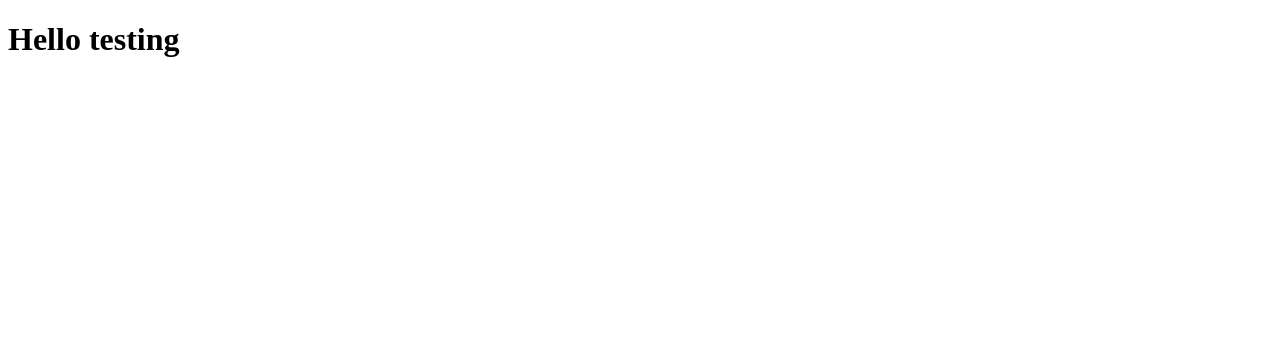
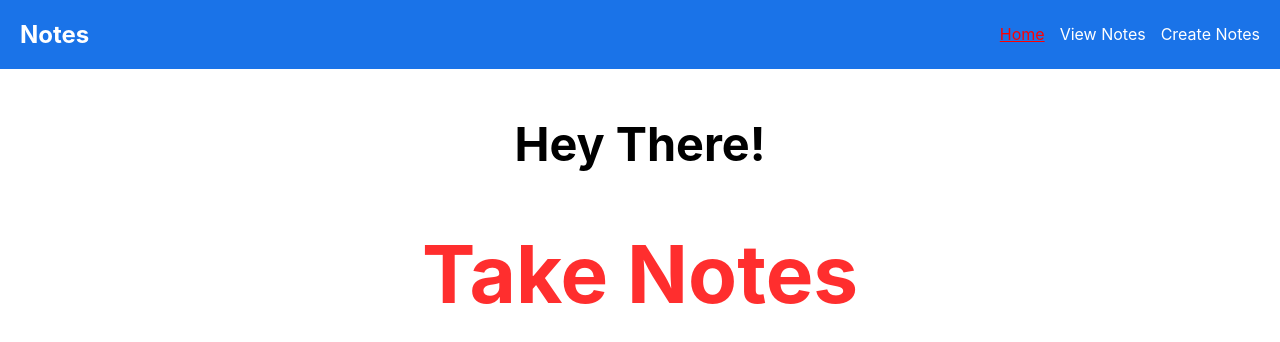
Before and after one commit to jamesvaikom/mongowebdemo, a plain HTML site: page front-end /index.html in a window 1280 px wide. Drawn offline with Linux system fonts and the light colour scheme.

Commit message:
Update index.html

```diff
--- a/front-end /index.html
+++ b/front-end /index.html
@@ -4,9 +4,27 @@
     <meta charset="UTF-8">
     <meta name="viewport" content="width=device-width, initial-scale=1.0">
     <title>Note Taking Application Demo</title>
-
+    <link href="./main.css" rel="stylesheet"/>
 </head>
 <body>
-    <h1>Hello testing</h1>
+    <nav class="notes-navigation-bar">
+        <h2 class="notes-navigation-heading">Notes</h2>
+        <ul class="notes-navigation-link-list">
+            <li class="notes-navigation-link-item">
+                <a class="notes-navigation-link notes-navigation-link-active" href="./index.html">Home</a>
+            </li>
+            <li class="notes-navigation-link-item">
+                <a class="notes-navigation-link" href="./view-notes.html">View Notes</a>
+            </li>
+            <li class="notes-navigation-link-item">
+                <a class="notes-navigation-link" href="./create-notes.html">Create Notes</a>
+            </li>
+        </ul>
+    </nav>
+
+    <div class="notes-home-div">
+        <h3>Hey There!</h3>
+        <h1 class="notes-header">Take Notes</h1>
+    </div>
 </body>
 </html>
```
